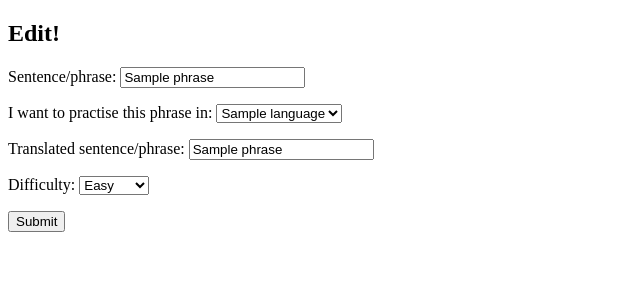
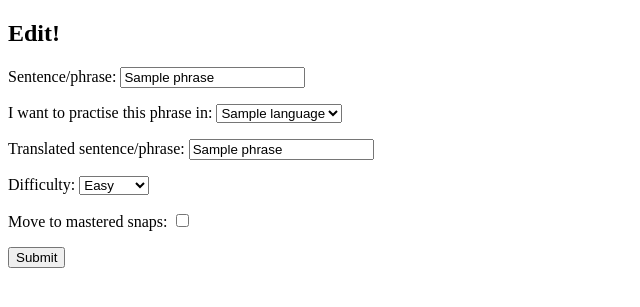
Before and after one commit to emilykmcullen/Language-Learning-App, a Flask app: page /sentence_snaps/1/edit in a window 1280 px wide. Shown: the part 34-341 px from the top of the page, without its empty margins (0-640 px from the left). Run offline with Flask 2, Linux system fonts and the light colour scheme; a database or web service that is not in the repository returns one stand-in record (values such as "Sample title"); some libraries are stand-ins or nearby versions.

Commit message:
Changed controller names, added select all mastered and unmastered functions to translated phrase repo

```diff
--- a/app.py
+++ b/app.py
@@ -1,10 +1,12 @@
 from flask import Flask, render_template
-from controllers.first_language_phrase_controller import first_language_phrases_blueprint
+from controllers.sentence_snaps_controller import sentence_snaps_blueprint
+from controllers.mastered_snaps_controller import mastered_snaps_blueprint
 from controllers.base_controller import base_blueprint
 
 app = Flask(__name__)
 
-app.register_blueprint(first_language_phrases_blueprint)
+app.register_blueprint(sentence_snaps_blueprint)
+app.register_blueprint(mastered_snaps_blueprint)
 app.register_blueprint(base_blueprint)
 
 @app.route('/')
@@ -13,3 +15,6 @@ def home():
 
 if __name__ == '__main__':
     app.run(debug=True)
+
+
+# moving things to mastered area - do I need 'mastered' property in first_language_phrases too? Or just in translated_phrases?
--- a/controllers/translated_phrase_controller.py
+++ b/controllers/mastered_snaps_controller.py
@@ -3,4 +3,4 @@ from flask import Blueprint
 from models.translated_phrase import TranslatedPhrase
 import repositories.translated_phrase_repository as translated_phrase_repository
 
-translated_phrases_blueprint = Blueprint("translated_phrases", __name__)
+mastered_snaps_blueprint = Blueprint("mastered_snaps_blueprint", __name__)
--- a/controllers/first_language_phrase_controller.py
+++ b/controllers/sentence_snaps_controller.py
@@ -7,31 +7,31 @@ import repositories.first_language_phrase_repository as first_language_phrase_re
 import repositories.translated_phrase_repository as translated_phrase_repository
 import repositories.language_repository as language_repository
 
-first_language_phrases_blueprint = Blueprint("first_language_phrases", __name__)
+sentence_snaps_blueprint = Blueprint("sentence_snaps_blueprint", __name__ )
 
-@first_language_phrases_blueprint.route("/sentence_snaps")
+@sentence_snaps_blueprint.route("/sentence_snaps")
 def sentence_snaps():
     first_language_phrases = first_language_phrase_repository.select_all()
     return render_template("sentence_snaps/index.html", first_language_phrases = first_language_phrases)
 
-@first_language_phrases_blueprint.route("/sentence_snaps/<id>/delete", methods=["POST"])
+@sentence_snaps_blueprint.route("/sentence_snaps/<id>/delete", methods=["POST"])
 def delete_phrase(id):
     first_language_phrase_repository.delete(id)
     return redirect("/sentence_snaps")
 
-@first_language_phrases_blueprint.route("/sentence_snaps/<id>/play")
+@sentence_snaps_blueprint.route("/sentence_snaps/<id>/play")
 def play_phrase(id):
     first_language_phrase = first_language_phrase_repository.select(id)
     return render_template("sentence_snaps/play.html", first_language_phrase=first_language_phrase)
 
-@first_language_phrases_blueprint.route("/sentence_snaps/<id>/edit")
+@sentence_snaps_blueprint.route("/sentence_snaps/<id>/edit")
 def edit_phrase(id):
     languages = language_repository.select_all()
     translated_phrase = translated_phrase_repository.select(id)
     first_language_phrase = first_language_phrase_repository.select(translated_phrase.first_language_phrase.id)
     return render_template("sentence_snaps/edit.html", first_language_phrase=first_language_phrase, translated_phrase=translated_phrase, languages=languages)
 
-@first_language_phrases_blueprint.route("/sentence_snaps/<id>", methods=['POST'])
+@sentence_snaps_blueprint.route("/sentence_snaps/<id>", methods=['POST'])
 def update_phrase(id):
     translated_phrase = translated_phrase_repository.select(id)
     original_first_language_phrase_id = translated_phrase.first_language_phrase.id
@@ -40,20 +40,22 @@ def update_phrase(id):
     difficulty = request.form['difficulty_choice']
     translated_input = request.form['translated_input']
     language = language_repository.select_title(language_input)
+    mastered = True if "mastered" in request.form else False
     new_first_language_phrase = FirstLanguagePhrase(first_language_input, difficulty, original_first_language_phrase_id)
     first_language_phrase_repository.update(new_first_language_phrase)
-    new_translated_phrase = TranslatedPhrase(translated_input, language, new_first_language_phrase, id)
+    new_translated_phrase = TranslatedPhrase(translated_input, language, new_first_language_phrase, mastered, id)
     translated_phrase_repository.update(new_translated_phrase)
     return redirect('/sentence_snaps')
 
 
-@first_language_phrases_blueprint.route("/sentence_snaps/new")
+@sentence_snaps_blueprint.route("/sentence_snaps/new")
 def new_phrase():
     languages = language_repository.select_all()
     return render_template("sentence_snaps/new.html", languages=languages)
 
-@first_language_phrases_blueprint.route("/sentence_snaps", methods=["POST"])
+@sentence_snaps_blueprint.route("/sentence_snaps", methods=["POST"])
 def create_phrase():
+    mastered = False
     language_input = request.form['language_choice']
     first_language_input = request.form['first_language_input']
     difficulty = request.form['difficulty_choice']
@@ -61,6 +63,6 @@ def create_phrase():
     language = language_repository.select_title(language_input)
     first_language_phrase = FirstLanguagePhrase(first_language_input, difficulty)
     first_language_phrase_repository.save(first_language_phrase)
-    translated_phrase = TranslatedPhrase(translated_input, language, first_language_phrase)
+    translated_phrase = TranslatedPhrase(translated_input, language, first_language_phrase, mastered)
     translated_phrase_repository.save(translated_phrase)
     return redirect('/sentence_snaps')
--- a/models/translated_phrase.py
+++ b/models/translated_phrase.py
@@ -1,8 +1,8 @@
 class TranslatedPhrase:
 
-    def __init__(self, phrase, language, first_language_phrase, id = None, mastered=False):
+    def __init__(self, phrase, language, first_language_phrase,  mastered=False, id = None):
         self.phrase = phrase
         self.language = language
         self.first_language_phrase = first_language_phrase
+        self.mastered = mastered
         self.id = id
-        self.mastered = mastered
--- a/repositories/translated_phrase_repository.py
+++ b/repositories/translated_phrase_repository.py
@@ -22,6 +22,31 @@ def select_all():
         translated_phrase = TranslatedPhrase(row['phrase'], language, first_language_phrase, row['mastered'], row['id'])
         translated_phrases.append(translated_phrase)
     return translated_phrases
+
+
+def select_all_mastered():
+    mastered_phrases = []
+    sql = "SELECT * FROM translated_phrases WHERE mastered = true"
+    results = run_sql(sql)
+
+    for row in results:
+        first_language_phrase = first_language_phrase_repository.select(row['first_language_phrase_id'])
+        language = language_repository.select(row['language_id'])
+        mastered_phrase = TranslatedPhrase(row['phrase'], language, first_language_phrase, row['mastered'], row['id'])
+        mastered_phrases.append(mastered_phrase)
+    return mastered_phrases
+
+def select_all_unmastered():
+    unmastered_phrases = []
+    sql = "SELECT * FROM translated_phrases WHERE mastered = false"
+    results = run_sql(sql)
+
+    for row in results:
+        first_language_phrase = first_language_phrase_repository.select(row['first_language_phrase_id'])
+        language = language_repository.select(row['language_id'])
+        unmastered_phrase = TranslatedPhrase(row['phrase'], language, first_language_phrase, row['mastered'], row['id'])
+        unmastered_phrases.append(unmastered_phrase)
+    return unmastered_phrases
 
 def select(id):
     translated_phrase = None
--- a/templates/index.html
+++ b/templates/index.html
@@ -4,7 +4,7 @@
 <section>
     <div>
     <h1>Lingua Snaps</h1>
-    <p><a href="{{ url_for('first_language_phrases.sentence_snaps') }}">Sentence Snaps</a></p>
+    <p><a href="{{ url_for('sentence_snaps_blueprint.sentence_snaps') }}">Sentence Snaps</a></p>
 
 
     </div>
--- a/templates/sentence_snaps/edit.html
+++ b/templates/sentence_snaps/edit.html
@@ -27,6 +27,10 @@
                     <option value="hard">Hard</option>
                 </select>
         </p>
+        <p>
+            <label for="mastered">Move to mastered snaps:</label>
+            <input type="checkbox" name="mastered" id="mastered" value="False">
+        </p>
         <p class="submitbutton">
             <input type="submit" value="Submit">
         </p>
```
Also changed, not shown: console.py (+13 -4 lines).
